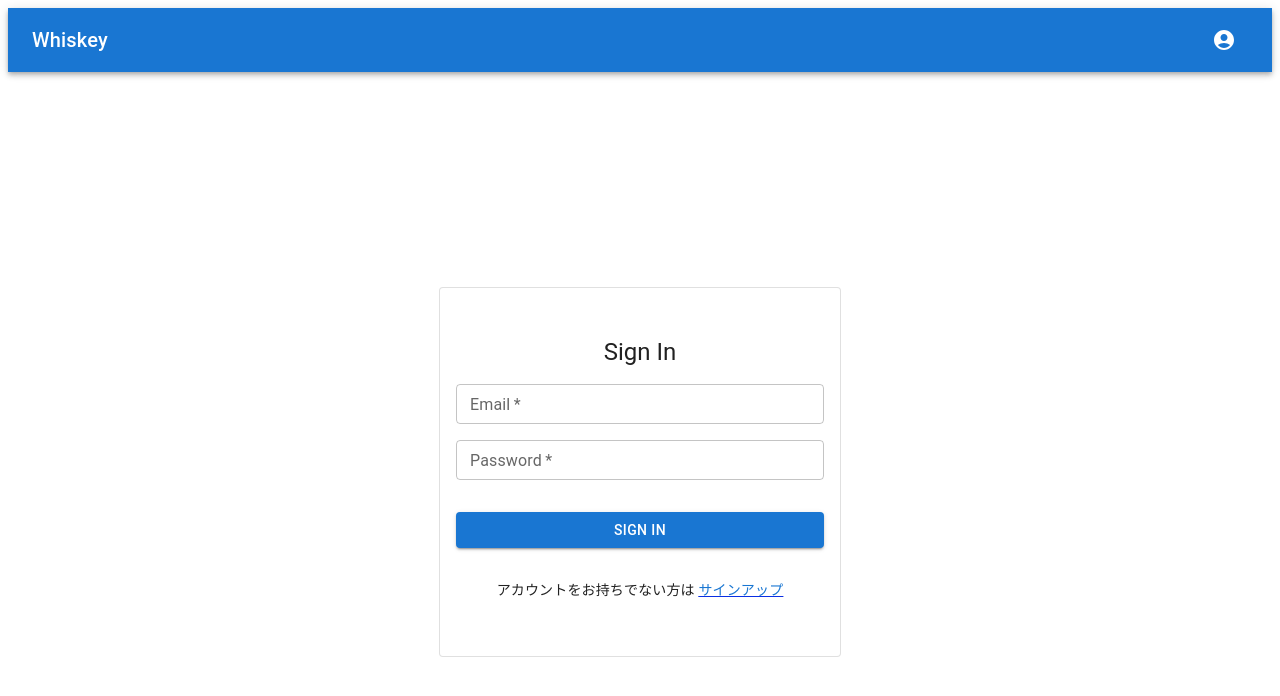
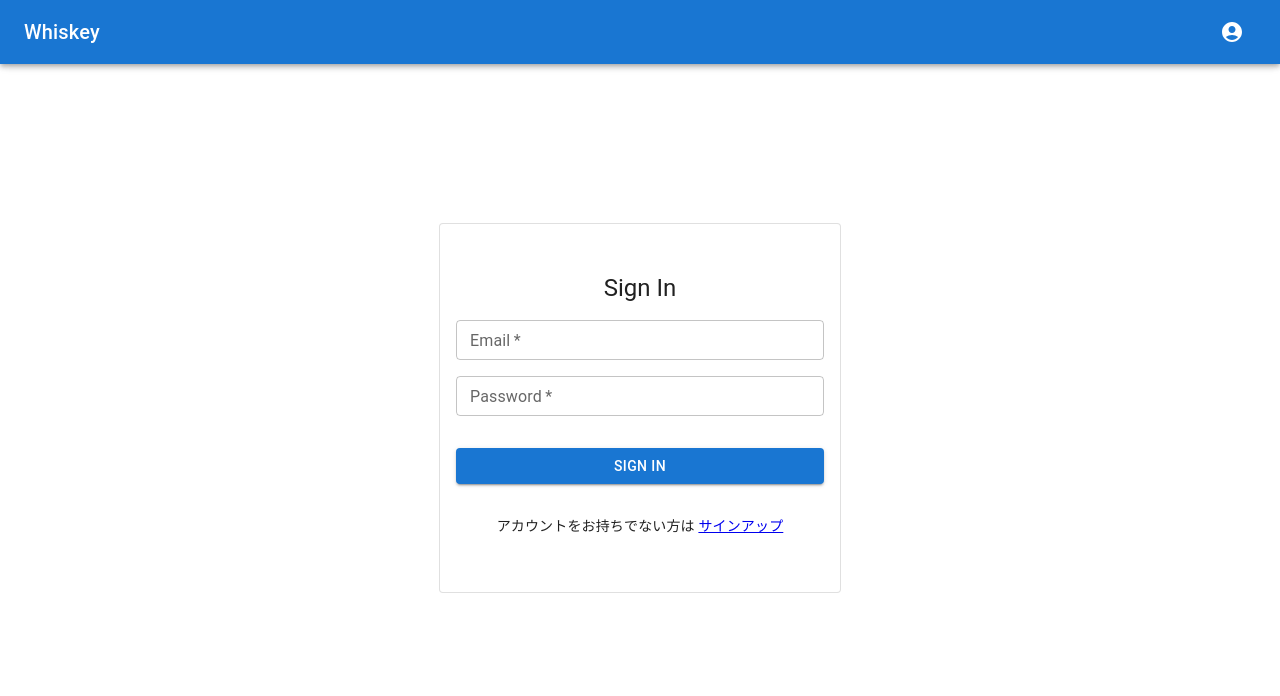
Before and after one commit to ucchy108/whiskey, a Next.js app in the folder my-app/: page /signin in a window 1280 px wide. Shown: the top 696 px of the page. Built offline with nearby package versions, Linux system fonts and the light colour scheme.

Commit message:
feat: sidebarとnavigationbarを分けた実装にした

```diff
--- a/my-app/src/app/(auth)/signin/page.tsx
+++ b/my-app/src/app/(auth)/signin/page.tsx
@@ -11,7 +11,7 @@ import {
 } from "@/app/(auth)/signin/_lib/schema";
 import { signIn } from "@/app/(auth)/signin/_lib/action";
 import { zodResolver } from "@hookform/resolvers/zod";
-import { Box, Card, CardContent, Stack, Typography, Link } from "@mui/material";
+import { Box, Card, CardContent, Stack, Typography } from "@mui/material";
 import { startTransition } from "react";
 import { useForm } from "react-hook-form";
 import NextLink from "next/link";
@@ -68,7 +68,7 @@ function SignInPage() {
             <Typography variant="body2" align="center">
               アカウントをお持ちでない方は{" "}
               <NextLink href="/signup" passHref>
-                <Link component={"a"}>サインアップ</Link>
+                <span>サインアップ</span>
               </NextLink>
             </Typography>
           </Stack>
--- a/my-app/src/app/_components/index.tsx
+++ b/my-app/src/app/_components/index.tsx
@@ -1 +1,2 @@
-export * from "./navigationBar";
+export * from "./navigationbar";
+export * from "./sidebar";
--- a/my-app/src/app/_components/navigationBar.tsx
+++ b/my-app/src/app/_components/navigationBar.tsx
@@ -27,7 +27,10 @@ export function NavigationBar() {
 
   return (
     <Box sx={{ flexGrow: 1 }}>
-      <AppBar position="static">
+      <AppBar
+        position="fixed"
+        sx={{ zIndex: (theme) => theme.zIndex.drawer + 1 }}
+      >
         <Toolbar>
           <Typography variant="h6" component="div" sx={{ flexGrow: 1 }}>
             Whiskey
--- /dev/null
+++ b/my-app/src/app/_components/sidebar.tsx
@@ -0,0 +1,45 @@
+"use client";
+
+import {
+  Box,
+  Drawer,
+  List,
+  ListItem,
+  ListItemButton,
+  ListItemIcon,
+  ListItemText,
+  Toolbar,
+} from "@mui/material";
+import { MoveToInbox as InboxIcon } from "@mui/icons-material";
+
+export function SideBar() {
+  return (
+    <Drawer
+      variant="permanent"
+      sx={{
+        width: 240,
+        flexShrink: 0,
+        [`& .MuiDrawer-paper`]: {
+          width: 200,
+          boxSizing: "border-box",
+        },
+      }}
+    >
+      <Toolbar />
+      <Box sx={{ overflow: "auto" }}>
+        <List>
+          {["Item 1", "Item 2", "Item 3"].map((text) => (
+            <ListItem key={text} disablePadding>
+              <ListItemButton>
+                <ListItemIcon>
+                  <InboxIcon />
+                </ListItemIcon>
+                <ListItemText primary={text} />
+              </ListItemButton>
+            </ListItem>
+          ))}
+        </List>
+      </Box>
+    </Drawer>
+  );
+}
--- a/my-app/src/app/layout.tsx
+++ b/my-app/src/app/layout.tsx
@@ -1,6 +1,6 @@
 import type { Metadata } from "next";
 import { Container } from "@mui/material";
-import { NavigationBar } from "@/app/_components/navigationBar";
+import { NavigationBar } from "@/app/_components";
 
 export const metadata: Metadata = {
   title: "Create Next App",
```
